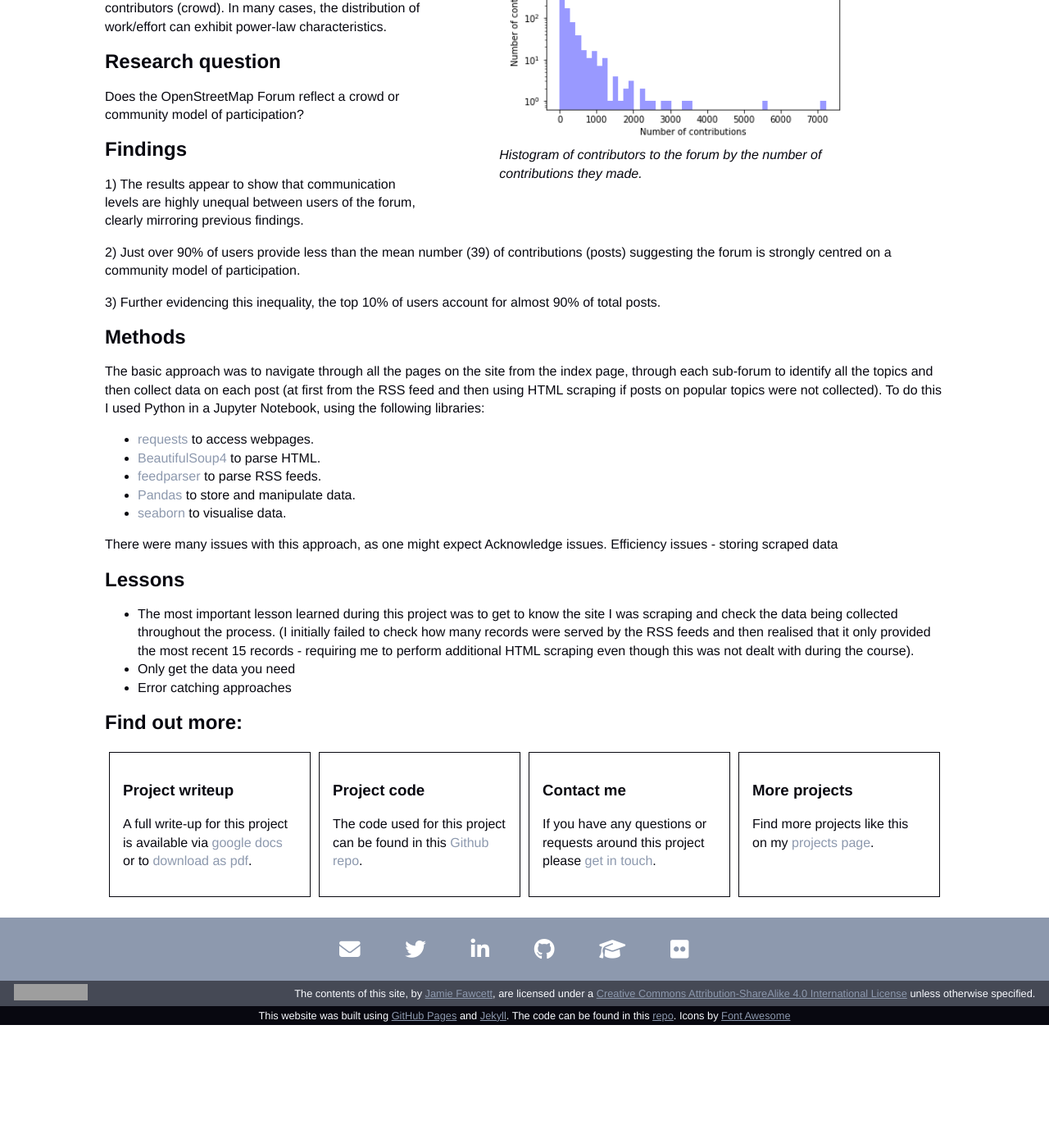
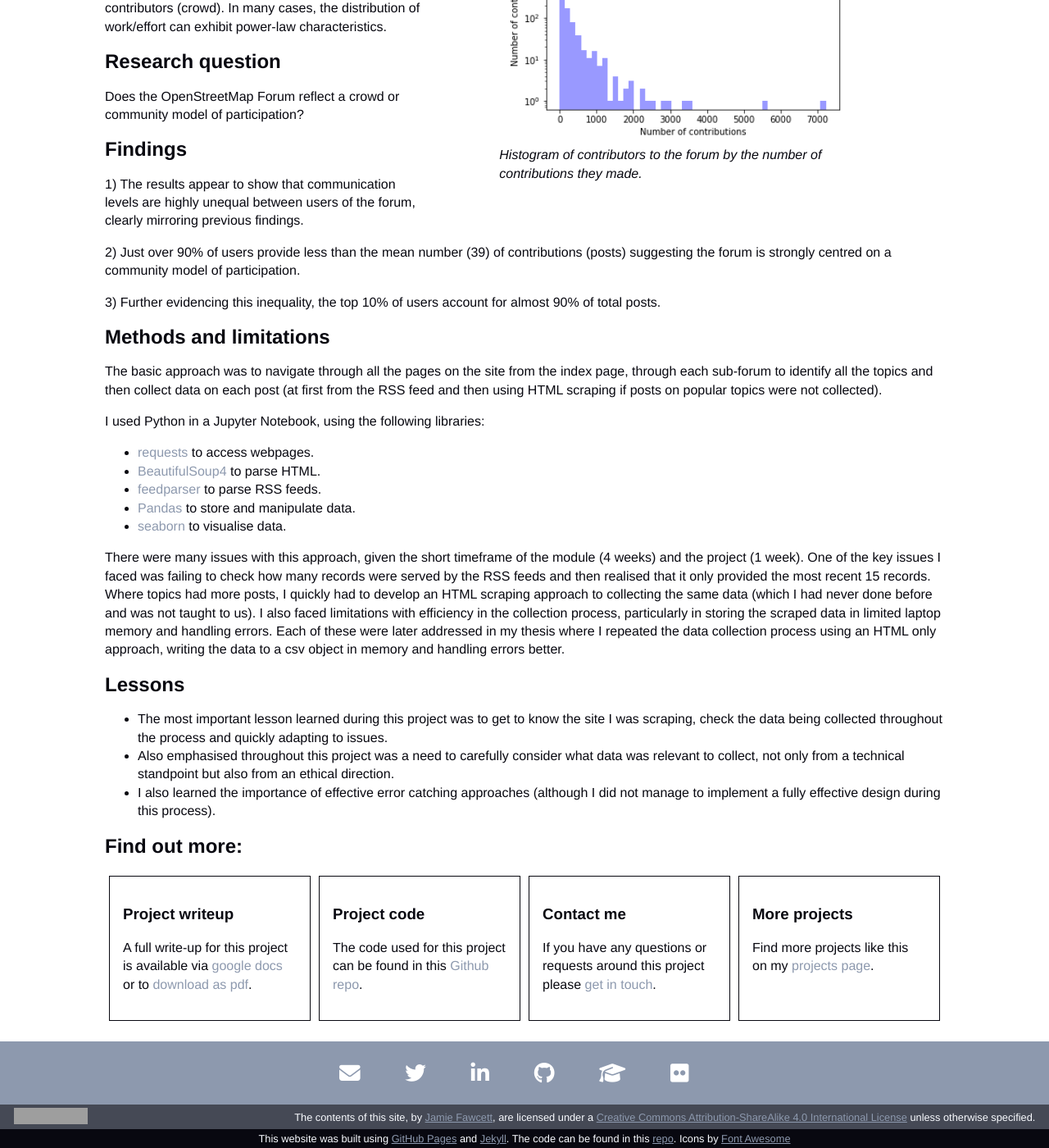
Before and after one commit to JmeF/JmeF.github.io, a Jekyll site: the page built from content/_projects/masters-accessing-data.md, in a window 1280 px wide and 1400 px high, scrolled down 960 px. Shown: the whole window at 82% size. Built offline with Jekyll 4.4.1, drawn with Linux system fonts in a browser that asks for light colours; nearby versions of some CDN libraries; before the commit the page ends 2210 px from its top, so only the background shows below that; grey boxes are pictures that could not be loaded.

Commit message:
Accessing writeup

```diff
--- a/_layouts/project.html
+++ b/_layouts/project.html
@@ -33,7 +33,7 @@ layout: default
     {% if page.code == 'True' %}
     <div class="code">
       <h3>Project code</h3>
-      <p>The code used for this project can be found in this <a href= {{page.github-link}}>Github repo</a>.</p>
+      <p>The code used for this project can be found in this <a href= https://github.com/JmeF/{{page.github-link}}>Github repo</a>.</p>
     </div>
     {% endif %}
     <div class="more-info">
--- a/content/_projects/masters-accessing-data.md
+++ b/content/_projects/masters-accessing-data.md
@@ -48,18 +48,19 @@ Does the OpenStreetMap Forum reflect a crowd or community model of participation
 
 3) Further evidencing this inequality, the top 10% of users account for almost 90% of total posts.
 
-## Methods
-The basic approach was to navigate through all the pages on the site from the index page, through each sub-forum to identify all the topics and then collect data on each post (at first from the RSS feed and then using HTML scraping if posts on popular topics were not collected). To do this I used Python in a Jupyter Notebook, using the following libraries:
+## Methods and limitations
+The basic approach was to navigate through all the pages on the site from the index page, through each sub-forum to identify all the topics and then collect data on each post (at first from the RSS feed and then using HTML scraping if posts on popular topics were not collected).
+
+I used Python in a Jupyter Notebook, using the following libraries:
 - [requests](https://github.com/kennethreitz/requests ) to access webpages.
 - [BeautifulSoup4](https://pypi.org/project/beautifulsoup4/) to parse HTML.
 - [feedparser](https://github.com/kurtmckee/feedparser) to parse RSS feeds.
 - [Pandas](https://pandas.pydata.org/index.html) to store and manipulate data.
 - [seaborn](https://seaborn.pydata.org/) to visualise data.
 
-There were many issues with this approach, as one might expect  Acknowledge issues.
-Efficiency issues - storing scraped data
+There were many issues with this approach, given the short timeframe of the module (4 weeks) and the project (1 week). One of the key issues I faced was failing to check how many records were served by the RSS feeds and then realised that it only provided the most recent 15 records. Where topics had more posts, I quickly had to develop an HTML scraping approach to collecting the same data (which I had never done before and was not taught to us). I also faced limitations with efficiency in the collection process, particularly in storing the scraped data in limited laptop memory and handling errors. Each of these were later addressed in my thesis where I repeated the data collection process using an HTML only approach, writing the data to a csv object in memory and handling errors better.
 
 ## Lessons
-- The most important lesson learned during this project was to get to know the site I was scraping and check the data being collected throughout the process. (I initially failed to check how many records were served by the RSS feeds and then realised that it only provided the most recent 15 records - requiring me to perform additional HTML scraping even though this was not dealt with during the course).
-- Only get the data you need
-- Error catching approaches
+- The most important lesson learned during this project was to get to know the site I was scraping, check the data being collected throughout the process and quickly adapting to issues.
+- Also emphasised throughout this project was a need to carefully consider what data was relevant to collect, not only from a technical standpoint but also from an ethical direction.
+- I also learned the importance of effective error catching approaches (although I did not manage to implement a fully effective design during this process).
```
Also changed, not shown: other parts of content/_projects/masters-accessing-data.md (+1 -1 lines).
